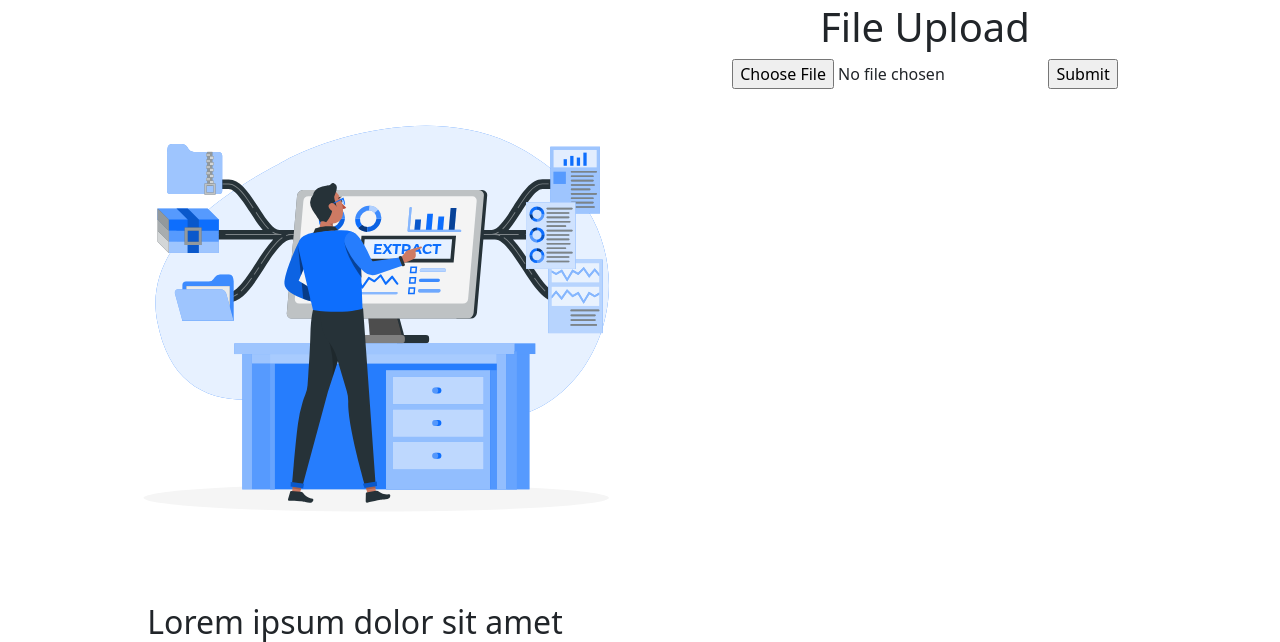
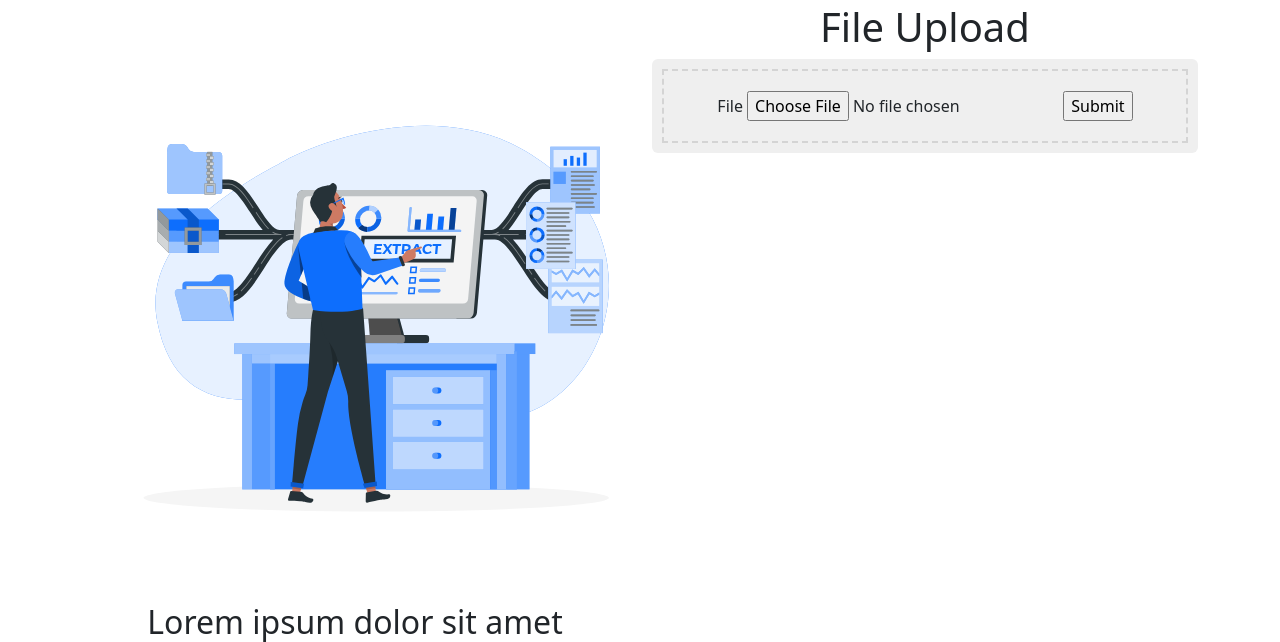
Before and after one commit to nedimcanulusoy/EFARS, a Flask app: page / in a window 1280 px wide. Shown: the part 44-686 px from the top of the page. Run offline with Flask 2, Linux system fonts and the light colour scheme; parts of the project's set-up code (start-up, migrations or seed data) failed here and were passed over; some libraries are stand-ins or nearby versions.

Commit message:
UPDATE design of upload.html

```diff
--- a/efars/templates/upload.html
+++ b/efars/templates/upload.html
@@ -1,8 +1,10 @@
 <h1>File Upload</h1>
+<div class="upload-container">
+    <div class="border-container">
         <form method="POST" enctype="multipart/form-data">
             {{ form.hidden_tag() }}
 
-{#    {{ form.file.label }}#}
+            {{ form.file.label }}
             {{ form.file }}
             {{ form.csrf_token }}
             {{ form.submit }}
@@ -12,3 +14,5 @@
             {% endfor %}
 
         </form>
+    </div>
+</div>
```
Lines whose indentation alone changed are shown as unchanged.
